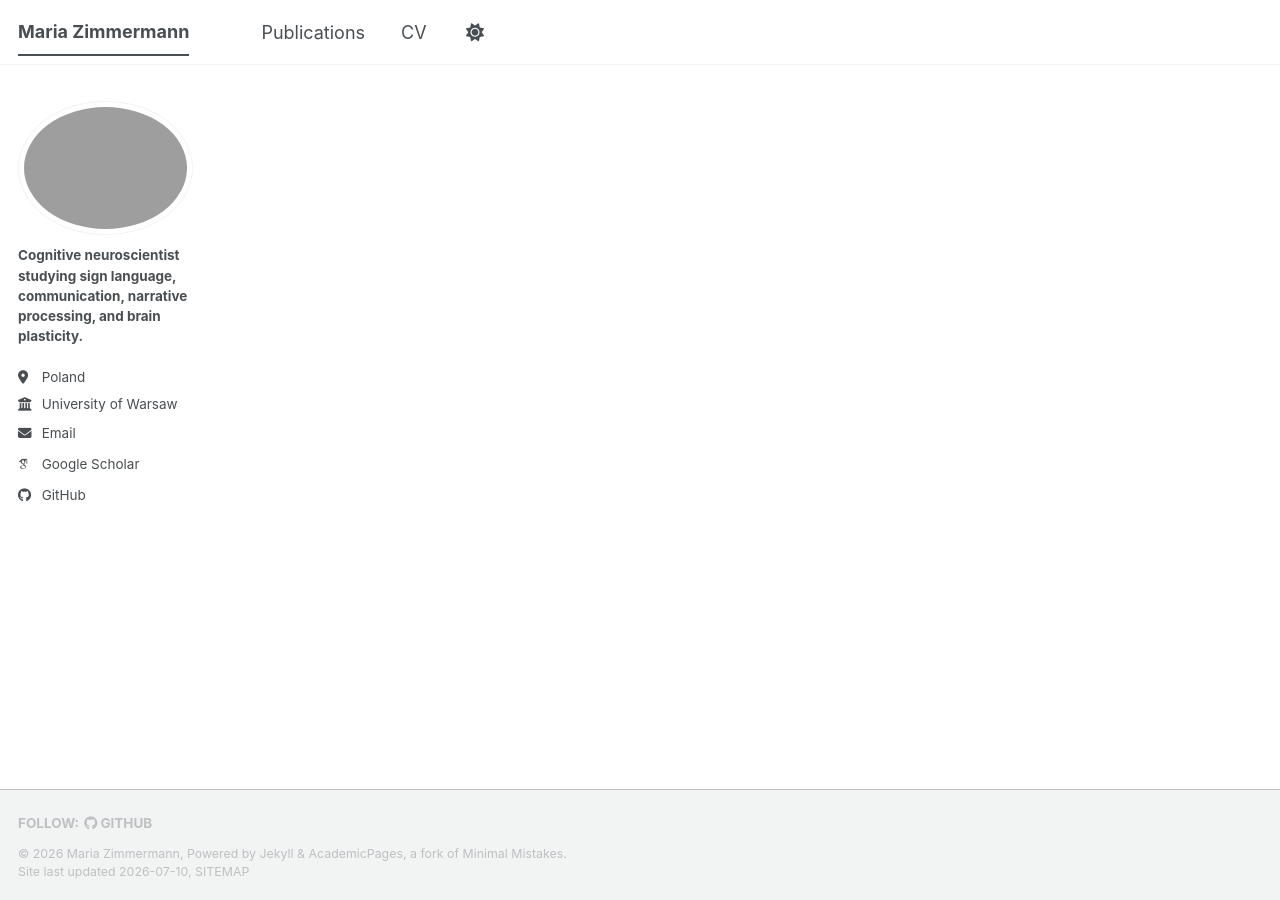
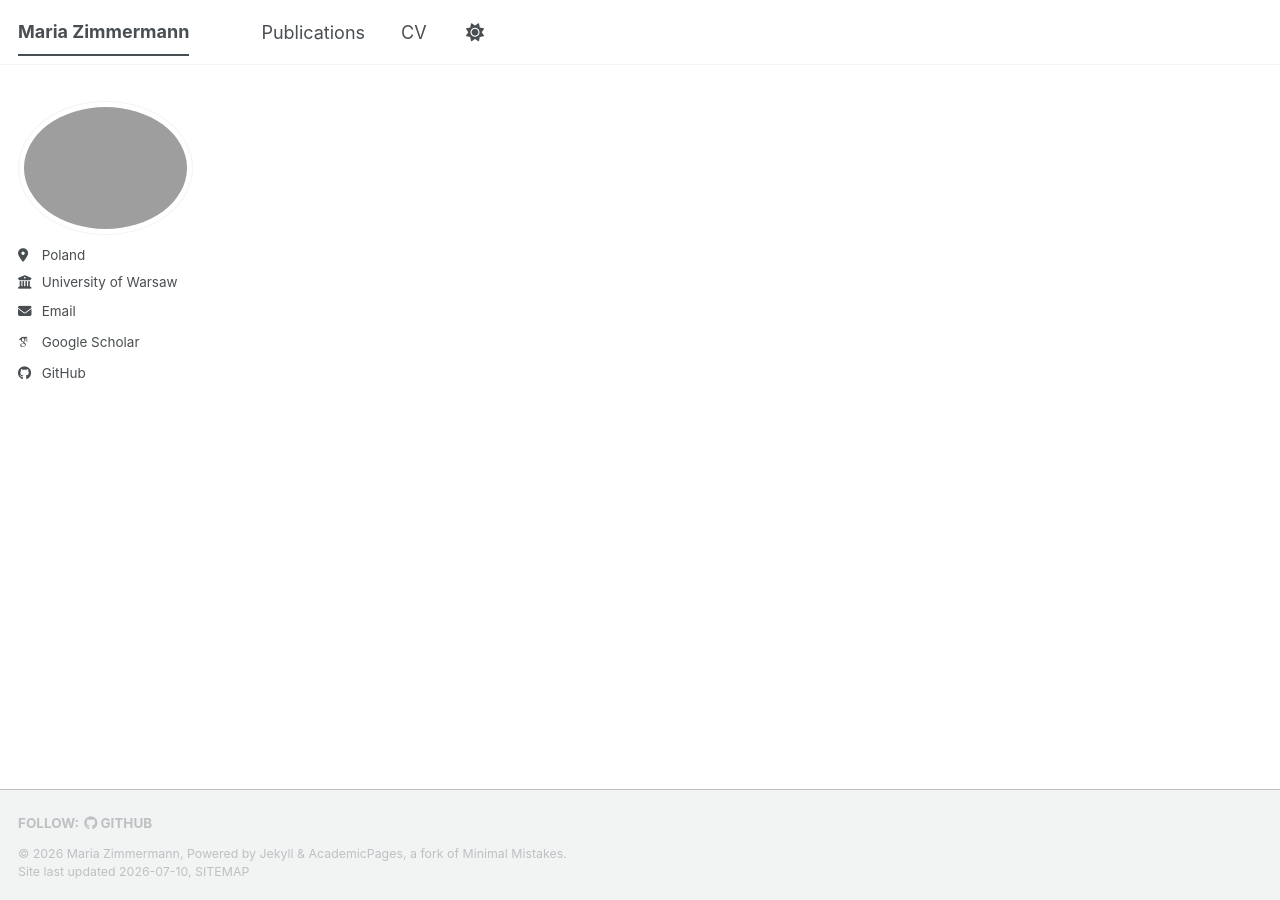
Before and after one commit to MariaZofiaZimmermann/mariazofiazimmermann.github.io, a Jekyll site: the page built from _pages/about.md, in a window 1280 px wide. Built offline with Jekyll 4.4.1, drawn with Linux system fonts in a browser that asks for light colours; some web fonts are replaced; a script bundle is joined from its source files by our own code; library files that are not in the unit come from our copies; part of the change alters nothing that is shown.

Commit message:
Update _config.yml

```diff
--- a/_config.yml
+++ b/_config.yml
@@ -13,7 +13,7 @@ repository: "MariaZofiaZimmermann/mariazofiazimmermann.github.io"
 author:
   name: "Maria Zimmermann"
   avatar: "profile.png"
-  bio: "Cognitive neuroscientist studying sign language, communication, narrative processing, and brain plasticity."
+  #bio: "Cognitive neuroscientist studying sign language, communication, narrative processing, and brain plasticity."
   location: "Poland"
   employer: "University of Warsaw"
   email: "maria.zimmermann@psych.uw.edu.pl"
```
